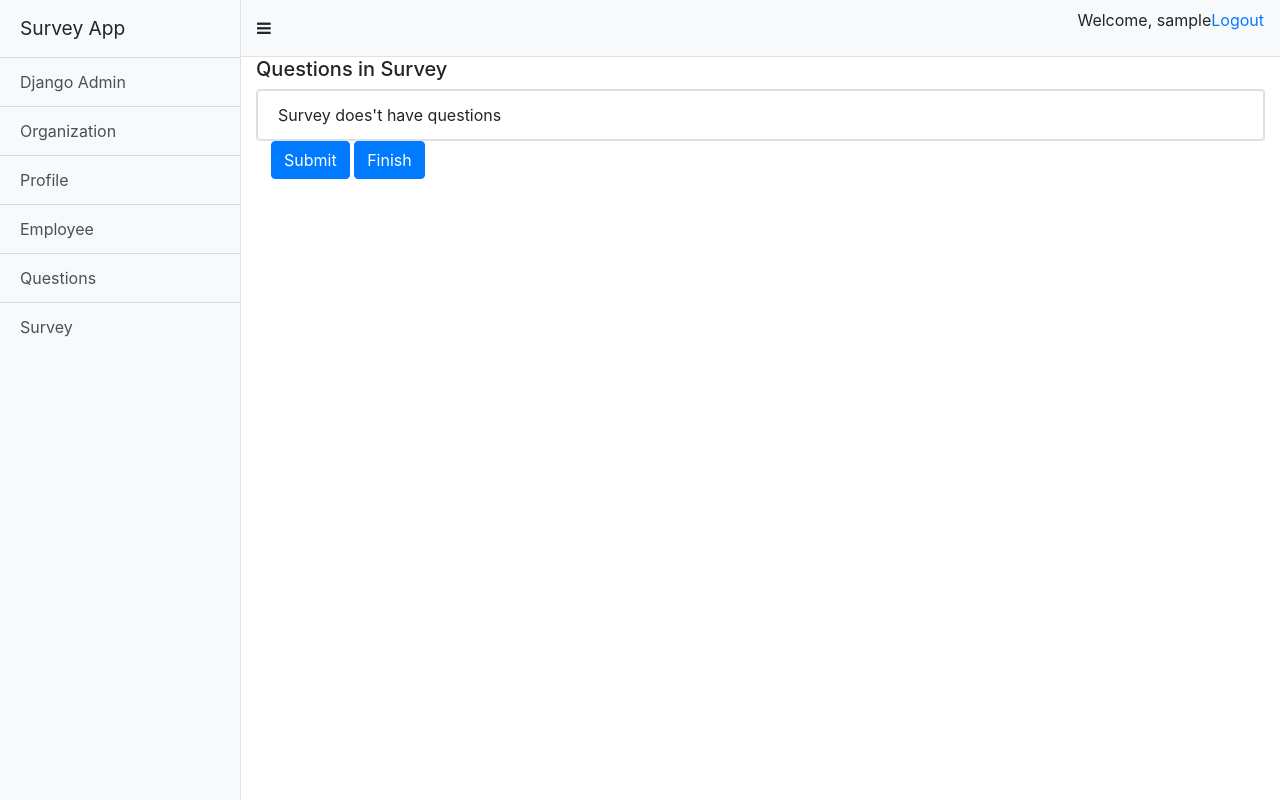
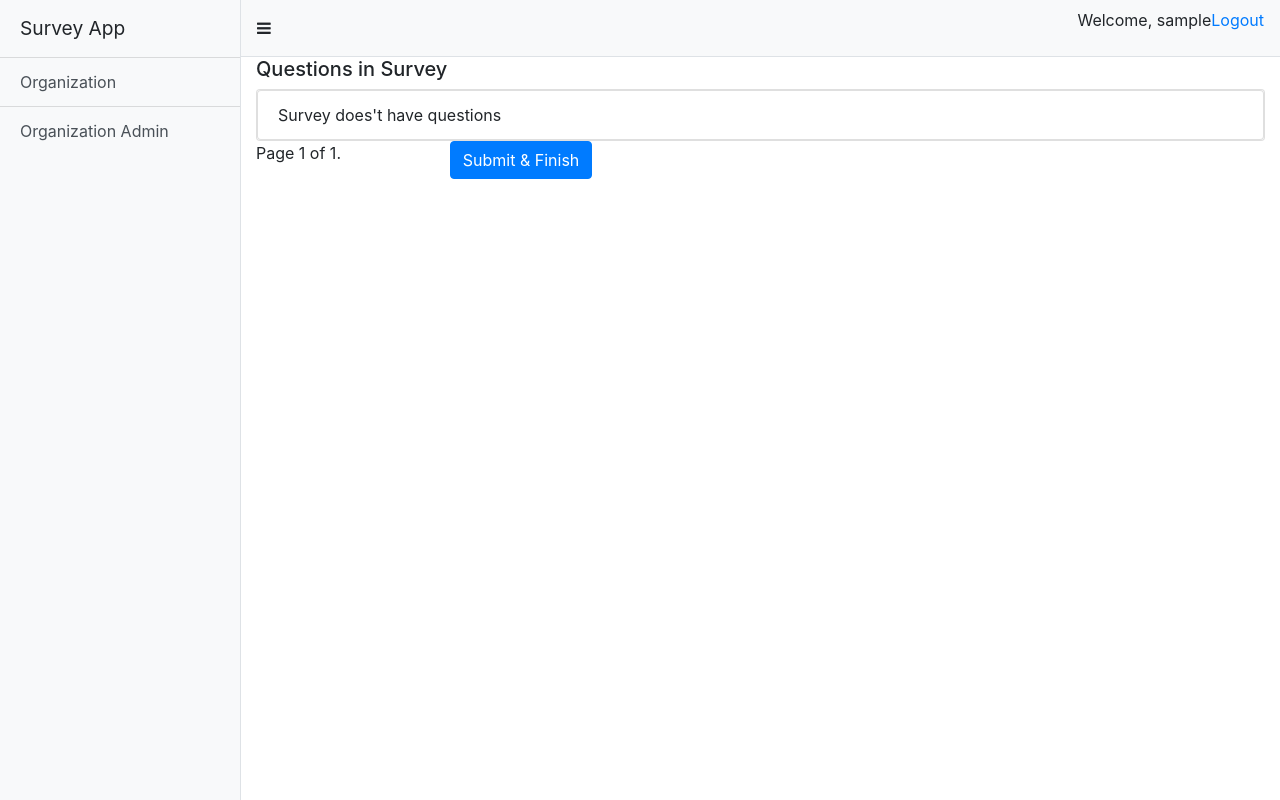
Before and after one commit to asatiratnesh/Survey, a Django app: page /1/surveyQuestEmployee/ in a window 1280 px wide. Run offline with Django 3.2, Linux system fonts and the light colour scheme; the visitor is signed in with stand-in values (Sample User, id 1); data comes from the database, SQL or seed files in the repository; data that the repository does not hold is empty; some libraries are stand-ins or nearby versions.

Commit message:
Added Org Admin Functionality

```diff
--- a/survey/admin.py
+++ b/survey/admin.py
@@ -1,5 +1,6 @@
 from django.contrib import admin
 from .models import Organization, Questions_library, Survey, Survey_QuesMap, SurveyEmployeeMap
+# from django.contrib.auth.admin import UserAdmin
 
 # Register your models here.
 admin.site.register(Organization)
--- a/survey/templates/survey/base.html
+++ b/survey/templates/survey/base.html
@@ -27,14 +27,15 @@
       <div class="list-group list-group-flush">
         {% if user.is_authenticated %}
           {% if request.user.is_superuser %}
-            <a href="{% url 'admin:index' %}" class="list-group-item list-group-item-action bg-light" target="_blank">Django Admin</a>
+            <!--<a href="{% url 'admin:index' %}" class="list-group-item list-group-item-action bg-light" target="_blank">Django Admin</a>-->
             <a href="{% url 'organization' %}" class="list-group-item list-group-item-action bg-light">Organization</a>
-            <a href="{% url 'profile' %}" class="list-group-item list-group-item-action bg-light">Profile</a>
+
+            <a href="{% url 'emplList' %}" class="list-group-item list-group-item-action bg-light">Organization Admin</a>
+          {% elif request.user.is_org_admin %}
             <a href="{% url 'emplList' %}" class="list-group-item list-group-item-action bg-light">Employee</a>
             <a href="{% url 'questList' %}" class="list-group-item list-group-item-action bg-light">Questions</a>
             <a href="{% url 'surveyList' %}" class="list-group-item list-group-item-action bg-light">Survey</a>
           {% else %}
-            <a href="{% url 'profile' %}" class="list-group-item list-group-item-action bg-light">Profile</a>
             <a href="{% url 'surveyListEmployee' %}" class="list-group-item list-group-item-action bg-light">Your Survey</a>
           {% endif %}
         {% endif %}
--- a/survey/templates/survey/survey_questions_list_empl.html
+++ b/survey/templates/survey/survey_questions_list_empl.html
@@ -3,7 +3,7 @@
 {% block content %}
 
     <h5>Questions in Survey</h5>
-    <form class="form-horizontal" method="post" action="{% url 'saveSurveyAnswers'  survey_id %}">
+    <form class="form-horizontal" method="post" action="{% url 'saveSurveyAnswers'  survey_id %}{% if survey_questions_list.has_next %}?page={{ survey_questions_list.next_page_number }}{% endif %}">
       {% csrf_token %}
         <div class="card">
             <ul class="list-group">
@@ -32,13 +32,35 @@
                 {% endif %}
             </ul>
         </div>
-        <div class="form-group">
-        <div class="col-sm-offset-2 col-sm-10">
-          <button type="submit" class="btn btn-primary" name="save" value="save">Submit</button>
-          <button type="submit" class="btn btn-primary" name="save" value="finish">Finish</button>
+        <!--<div class="form-group">-->
+            <!--<div class="col-sm-offset-2 col-sm-10">-->
+              <!--<button type="submit" class="btn btn-primary" name="save" value="save">Submit</button>-->
+              <!--<button type="submit" class="btn btn-primary" name="save" value="finish">Finish</button>-->
+            <!--</div>-->
+        <!--</div>-->
 
+
+        <div class="col-md-8">
+        <div style="padding-left: 0;" class="col-md-6">
+        {% if survey_questions_list.has_previous %}
+            <a class="btn btn-success" href="?page={{ survey_questions_list.previous_page_number }}">&laquo;Previous</a>
+        {% endif %}
         </div>
-      </div>
+        <div class="col-md-6 " style="padding-right: 0;">
+        {% if survey_questions_list.has_next %}
+            <button type="submit" name="save" class="btn btn-primary pull-right" value="save">Save & Next &raquo;</button>
+        {% else %}
+            <button type="submit" name="save" class="btn btn-primary pull-right" value="finish">Submit & Finish</button>
+        {% endif %}
+        </div>
+    </div>
+    <div class="pagination">
+        <span class="step-links">
+            <span class="current">
+                Page {{ survey_questions_list.number }} of {{ survey_questions_list.paginator.num_pages }}.
+            </span>
+        </span>
+    </div>
     </form>
 
 {% endblock %}
--- a/survey/urls.py
+++ b/survey/urls.py
@@ -17,7 +17,7 @@ urlpatterns = [
     url(r'^(?P<empl_id>[0-9]+)/updateEmpl/$', views.updateEmpl, name='updateEmpl'),
     url(r'^(?P<empl_id>[0-9]+)/editEmpl/$', views.editEmpl, name='editEmpl'),
     url(r'^(?P<empl_id>[0-9]+)/deleteEmpl/$', views.deleteEmpl, name='deleteEmpl'),
-    path('profile/', views.update_profile, name='profile'),
+    # path('profile/', views.update_profile, name='profile'),
     url(r'^activate/(?P<uidb64>[0-9A-Za-z_\-]+)/(?P<token>[0-9A-Za-z]{1,13}-[0-9A-Za-z]{1,20})/$',
         views.activate, name='activate'),
     url(r'^questList', views.questList, name='questList'),
--- a/survey/views.py
+++ b/survey/views.py
@@ -1,49 +1,46 @@
 from django.contrib.auth import authenticate, login
 from django.contrib.auth.decorators import login_required, user_passes_test
 from django.contrib.auth.models import User
-from django.contrib.sites.shortcuts import get_current_site
 from django.db import transaction
 from django.http import HttpResponse
 from django.shortcuts import render, redirect, get_object_or_404
-from django.template.loader import render_to_string
 from django.utils.encoding import force_bytes, force_text
 from django.utils.http import urlsafe_base64_encode, urlsafe_base64_decode
 from django.views.generic import TemplateView, ListView, DeleteView
-
 from .tokens import account_activation_token
-from .models import Profile, Questions_library, ques_choices, Survey, Survey_QuesMap, SurveyEmployeeMap, Survey_Result, \
+from .models import Questions_library, ques_choices, Survey, Survey_QuesMap, SurveyEmployeeMap, Survey_Result, \
     Organization
-from .forms import UserForm, ProfileForm, SignupForm
+from .forms import UserForm, SignupForm
 from django.core.mail import EmailMessage
 from . import models
 from django.core.paginator import Paginator
 from django.contrib import messages
-
+from django.contrib.auth import get_user_model
+User = get_user_model()
 @login_required(login_url='login')
 def index(request):
     return render(request, 'survey/index.html')
 
-#
-# class SignUp(generic.CreateView):
-#     form_class = UserCreationForm
-#     success_url = reverse_lazy('login')
-#     template_name = 'survey/signup.html'
 
-@user_passes_test(lambda u: u.is_superuser)
+@user_passes_test(lambda u: u.is_superuser or u.is_org_admin)
 @login_required(login_url='login')
 def signup(request):
     if request.method == 'POST':
-        print("dsffds ++++")
         form = SignupForm(request.POST)
         if form.is_valid():
             try:
-                user = form.save(commit=False)
-                user.is_active = True
-                user.save()
+                userObj = form.save(commit=False)
+                userObj.is_active = True
+                if request.user.is_superuser:
+                    print("+++++++++++++++111111")
+                    userObj.is_org_admin = True
+                    print(get_object_or_404(Organization, pk=request.POST['organization']))
 
-                Profile.objects.filter(user_id=user.id).update(organization='MSPL')
-
-                print(request.POST['organization'])
+                    userObj.organization = get_object_or_404(Organization, pk=request.POST['organization'])
+                elif request.user.is_org_admin:
+                    userObj.is_employee = True
+                    userObj.organization = request.user.organization
+                userObj.save()
                 # current_site = get_current_site(request)
                 # mail_subject = 'Activate your blog account.'
                 # message = render_to_string('survey/acc_active_email.html', {
@@ -58,42 +55,40 @@ def signup(request):
                 # )
                 # email.send()
 
-            except:
-                return HttpResponse('Email address not found...')
-            finally:
-                messages.success(request, 'Saved successfully!')
-                return redirect('emplList')
+            except Exception as e:
+                messages.error(request, 'Error!!!')
+                print(e)
+            return redirect('emplList')
 
     form = SignupForm()
     org_list = Organization.objects.all()
     return render(request, 'survey/signup.html', {'form': form, 'org_list': org_list})
 
 
-@user_passes_test(lambda u: u.is_superuser)
+@user_passes_test(lambda u: u.is_superuser or u.is_org_admin)
 @login_required(login_url='login')
 def emplList(request):
-    users = User.objects.all()
+    if request.user.is_superuser:
+        users = User.objects.filter(is_org_admin=True)
+    else:
+        users = User.objects.filter(organization=request.user.organization)
     return render(request, 'survey/employeesList.html', {'users': users})
 
 
-@user_passes_test(lambda u: u.is_superuser)
 @login_required(login_url='login')
 def editEmpl(request, empl_id):
-    email = User.objects.only('email').get(pk=empl_id).email
-    org_list = Organization.objects.all()
-    return render(request, 'survey/edit_employee.html', {"empl_id": empl_id, 'email': email, 'org_list': org_list})
+    user_info = User.objects.only('first_name', 'email').get(pk=empl_id)
+    return render(request, 'survey/edit_employee.html', {"empl_id": empl_id, 'user_info': user_info})
 
 
-@user_passes_test(lambda u: u.is_superuser)
 @login_required(login_url='login')
 def updateEmpl(request, empl_id):
-    User.objects.filter(pk=empl_id).update(email=request.POST['email'])
-    Profile.objects.filter(user=empl_id).update(organization=request.POST['org'])
+    User.objects.filter(pk=empl_id).update(email=request.POST['email'], first_name=request.POST['name'])
+    # Profile.objects.filter(user=empl_id).update(organization=request.POST['org'])
     messages.success(request, 'Updated successfully!')
     return redirect('emplList')
 
 
-@user_passes_test(lambda u: u.is_superuser)
 @login_required(login_url='login')
 def deleteEmpl(request, empl_id):
     user = get_object_or_404(User, pk=empl_id)
@@ -124,6 +119,8 @@ def updateOrg(request):
     return redirect('organization')
 
 
+@user_passes_test(lambda u: u.is_superuser)
+@login_required(login_url='login')
 def deleteOrg(request, org_id):
     org = get_object_or_404(Organization, pk=org_id)
     org.delete()
@@ -179,7 +176,7 @@ def update_profile(request):
 # Questions curds
 @login_required(login_url='login')
 def questList(request):
-    questions_list = Questions_library.objects.all()
+    questions_list = Questions_library.objects.filter(created_by=request.user.id)
     return render(request, 'survey/questions.html', {"questions_list": questions_list})
 
 
@@ -189,12 +186,14 @@ class AddQuest(ListView):
     template_name = 'survey/add_questions.html'
 
 
+@user_passes_test(lambda u: u.is_org_admin)
 @login_required(login_url='login')
 def saveQuest(request):
     if request.method == 'POST':
         quest = Questions_library()
         quest.title = request.POST['title']
         quest.type = request.POST['type']
+        quest.created_by = User.objects.get(id=request.user.id)
         quest.save()
         if request.POST['choices']:
 
@@ -202,12 +201,13 @@ def saveQuest(request):
                 ques_c = ques_choices()
                 ques_c.questions = quest
                 ques_c.choice = x
+                ques_c.created_by = User.objects.get(id=request.user.id)
                 ques_c.save()
         messages.success(request, 'Added successfully!')
         return redirect('questList')
 
 
-@user_passes_test(lambda u: u.is_superuser)
+@user_passes_test(lambda u: u.is_org_admin)
 @login_required(login_url='login')
 def updateQuest(request):
     Questions_library.objects.filter(id=request.POST['quest_id']).update(title=request.POST['title'])
@@ -226,19 +226,21 @@ def deleteQuestion(request, quest_id):
 
 
 # Survey curd
+@user_passes_test(lambda u: u.is_org_admin)
 @login_required(login_url='login')
 def surveyList(request):
-    survey_list = Survey.objects.all()
+    survey_list = Survey.objects.filter(created_by=request.user.id)
     return render(request, 'survey/survey.html', {"survey_list": survey_list})
 
 
-@user_passes_test(lambda u: u.is_superuser)
+@user_passes_test(lambda u: u.is_org_admin)
 @login_required(login_url='login')
 def addSurvey(request):
-    questions_list = Questions_library.objects.all()
+    questions_list = Questions_library.objects.filter(created_by=request.user.id)
     return render(request, 'survey/add_survey.html', {"questions_list": questions_list})
 
 
+@user_passes_test(lambda u: u.is_org_admin)
 @login_required(login_url='login')
 def surveyQuest(request, survey_id):
     survey_questions_list = Survey_QuesMap.objects.filter(survey_id=survey_id)
@@ -247,24 +249,26 @@ def surveyQuest(request, survey_id):
                                                                  "survey_employee_list": survey_employee_list})
 
 
-@user_passes_test(lambda u: u.is_superuser)
+@user_passes_test(lambda u: u.is_org_admin)
 @login_required(login_url='login')
 def saveSurvey(request):
     if request.method == 'POST':
         surveyObj = Survey()
         surveyObj.name = request.POST['name']
+        surveyObj.created_by = User.objects.get(id=request.user.id)
         surveyObj.save()
         if request.POST['question_id']:
             for quest_id in request.POST.getlist('question_id'):
                 SurveyQuesMapObj = Survey_QuesMap()
                 SurveyQuesMapObj.survey_id = surveyObj
                 SurveyQuesMapObj.question_id = get_object_or_404(Questions_library, pk=quest_id)
+                SurveyQuesMapObj.created_by = User.objects.get(id=request.user.id)
                 SurveyQuesMapObj.save()
         messages.success(request, 'Added successfully!')
         return redirect('surveyList')
 
 
-@user_passes_test(lambda u: u.is_superuser)
+@user_passes_test(lambda u: u.is_org_admin)
 @login_required(login_url='login')
 def deleteSurvey(request, survey_id):
     print(id)
@@ -274,16 +278,15 @@ def deleteSurvey(request, survey_id):
     return redirect('surveyList')
 
 
-@user_passes_test(lambda u: u.is_superuser)
+@user_passes_test(lambda u: u.is_org_admin)
 @login_required(login_url='login')
 def assignSurvey(request, survey_id):
-    user_list = User.objects.filter(is_superuser=False)
-    print(len(user_list))
+    user_list = User.objects.filter(organization= request.user.organization, is_org_admin=False)
     messages.success(request, 'Survey Assign successfully!')
     return render(request, 'survey/survey_assign.html', {"user_list": user_list, "survey_id": survey_id})
 
 
-@user_passes_test(lambda u: u.is_superuser)
+@user_passes_test(lambda u: u.is_org_admin)
 @login_required
 def saveAssignSurvey(request):
     if request.POST['emp_id']:
@@ -294,6 +297,7 @@ def saveAssignSurvey(request):
                 surveyEmployeeMapObj = SurveyEmployeeMap()
                 surveyEmployeeMapObj.survey_id = get_object_or_404(Survey, pk=request.POST['survey_id'])
                 surveyEmployeeMapObj.empl_id = get_object_or_404(User, pk=employee_id)
+                surveyEmployeeMapObj.created_by = User.objects.get(id=request.user.id)
                 surveyEmployeeMapObj.save()
                 userObj = get_object_or_404(User, pk=employee_id)
                 to_email = userObj.email
@@ -344,33 +348,55 @@ def surveyQuestEmployee(request, survey_id):
     choices = ques_choices.objects.filter(questions_id__in=question_ids)
 
     answer_list = Survey_Result.objects.filter(question_id__in=question_ids, survey_id=survey_id, empl_id=User.objects.get(id=request.user.id))
-    # paginator = Paginator(survey_questions_list, 3)
-    # page = request.GET.get('page')
-    # survey_questions = paginator.get_page(page)
+    paginator = Paginator(survey_questions_list, 3)
+    page = request.GET.get('page')
+    survey_questions = paginator.get_page(page)
 
     return render(request, 'survey/survey_questions_list_empl.html', {"survey_id": survey_id,
-                                    "survey_questions_list": survey_questions_list, 'choices': choices,
+                                    "survey_questions_list": survey_questions, 'choices': choices,
                                     "answer_list": answer_list})
 
 
 @login_required(login_url='login')
 def saveSurveyAnswers(request, survey_id):
+    count = 1
+    page = request.GET.get('page')
+
     for name in request.POST:
+        count += 1
         if name != "csrfmiddlewaretoken" and name != "save":
-
-
             if request.POST["save"] == "finish":
                 isRecord = Survey_Result.objects.filter(survey=Survey.objects.get(id=survey_id),
                                                         empl=User.objects.get(id=request.user.id),
                                                         question=Questions_library.objects.get(id=name))
                 if isRecord:
-                    isRecord.update(answer_status='True')
+                    Survey_Result.objects.filter(survey=Survey.objects.get(id=survey_id),
+                                                 empl=User.objects.get(id=request.user.id)).update(answer_status='True')
+
                 else:
                     if request.POST[name]:
                         person, created = Survey_Result.objects.get_or_create(survey=Survey.objects.get(id=survey_id),
-                                                                      empl=User.objects.get(id=request.user.id),
-                                                                      question=Questions_library.objects.get(id=name),
-                                                                      defaults={"answer": request.POST[name], "answer_status": True})
+                                                                          empl=User.objects.get(id=request.user.id),
+                                                                          question=Questions_library.objects.get(id=name),
+                                                                          defaults={"answer": request.POST[name],
+                                                                                    "answer_status": True})
+
+
+                if len(request.POST) == count:
+                    try:
+                        employee = User.objects.get(id=request.user.id)
+                        email_body = "Hi, \nThank you for completing your Survey \n\nYour completed survey Link: " + request.build_absolute_uri(
+                            '/')[:-1].strip("/") + "/" + \
+                                     survey_id + "/surveyQuestResultEmployee/"
+                        email = EmailMessage(
+                            'Survey Completed', email_body, to=[employee.email]
+                        )
+                        email.send()
+                    except Exception as e:
+                        print(e)
+                    messages.success(request, 'Submitted successfully!')
+                    return redirect('surveyListEmployee')
+
             else:
                 if request.POST[name]:
                     person, created = Survey_Result.objects.get_or_create(survey=Survey.objects.get(id=survey_id),
@@ -378,32 +404,8 @@ def saveSurveyAnswers(request, survey_id):
                                                               question=Questions_library.objects.get(id=name),
                                                               defaults={"answer": request.POST[name], "answer_status": False})
 
-            # if not isRecord:
-            #     if request.POST[name]:
-            #         surveyResultObj = Survey_Result()
-            #         surveyResultObj.survey = Survey.objects.get(id=survey_id)
-            #         surveyResultObj.empl = User.objects.get(id=request.user.id)
-            #         surveyResultObj.question = Questions_library.objects.get(id=name)
-            #         surveyResultObj.answer = request.POST[name]
-            #         if request.POST["save"] == "finish":
-            #             surveyResultObj.answer_status = True
-            #         else:
-            #             surveyResultObj.answer_status = False
-            #         surveyResultObj.save()
-    try:
-        employee = User.objects.get(id=request.user.id)
-        email_body = "Hi, \nThank you for completing your Survey \n\nYour completed survey Link: " + request.build_absolute_uri(
-            '/')[:-1].strip("/") + "/" + \
-                     survey_id + "/surveyQuestResultEmployee/"
-        print(email_body)
-        email = EmailMessage(
-            'Survey Completed', email_body, to=[employee.email]
-        )
-        email.send()
-    except Exception as e:
-        print(e)
-    messages.success(request, 'Submitted successfully!')
-    return redirect('surveyListEmployee')
+    return redirect(str(survey_id) + '/surveyQuestEmployee/' + '?page=' + page)
+
 
 
 @login_required(login_url='login')
```
Also changed, not shown: SurveyApp/settings.py (+5 -3 lines), survey/forms.py (+6 -7 lines), survey/models.py (+12 -31 lines), survey/templates/survey/edit_employee.html (+4 -9 lines), survey/templates/survey/signup.html (+9 -10 lines).
